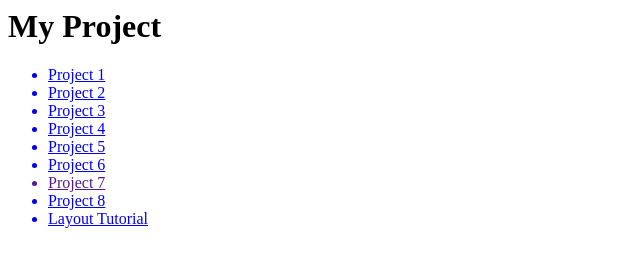
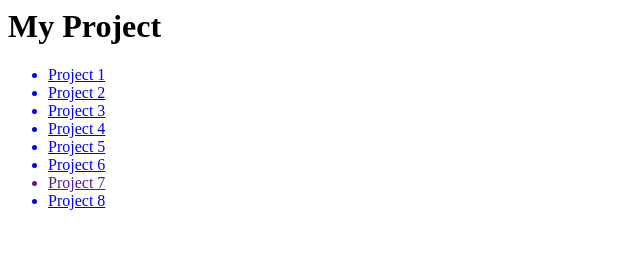
Before and after one commit to itzel91599/itzel91599.github.io, a plain HTML site: page index.html in a window 1280 px wide. Shown: the whole page, without its empty margins (0-640 px from the left). Drawn offline with Linux system fonts and the light colour scheme.

Commit message:
Update index.html

```diff
--- a/index.html
+++ b/index.html
@@ -20,7 +20,7 @@
          <a href="project6/project6.html"><li>Project 6</li></a>
          <a href=""><li>Project 7</li></a>
          <a href="project8/project8.html"><li>Project 8</li></a>
-         <a href="layout-tutorial/header-nav.html"><li>Layout Tutorial</li></a>
+
        </ul>
      </body>
 
```
